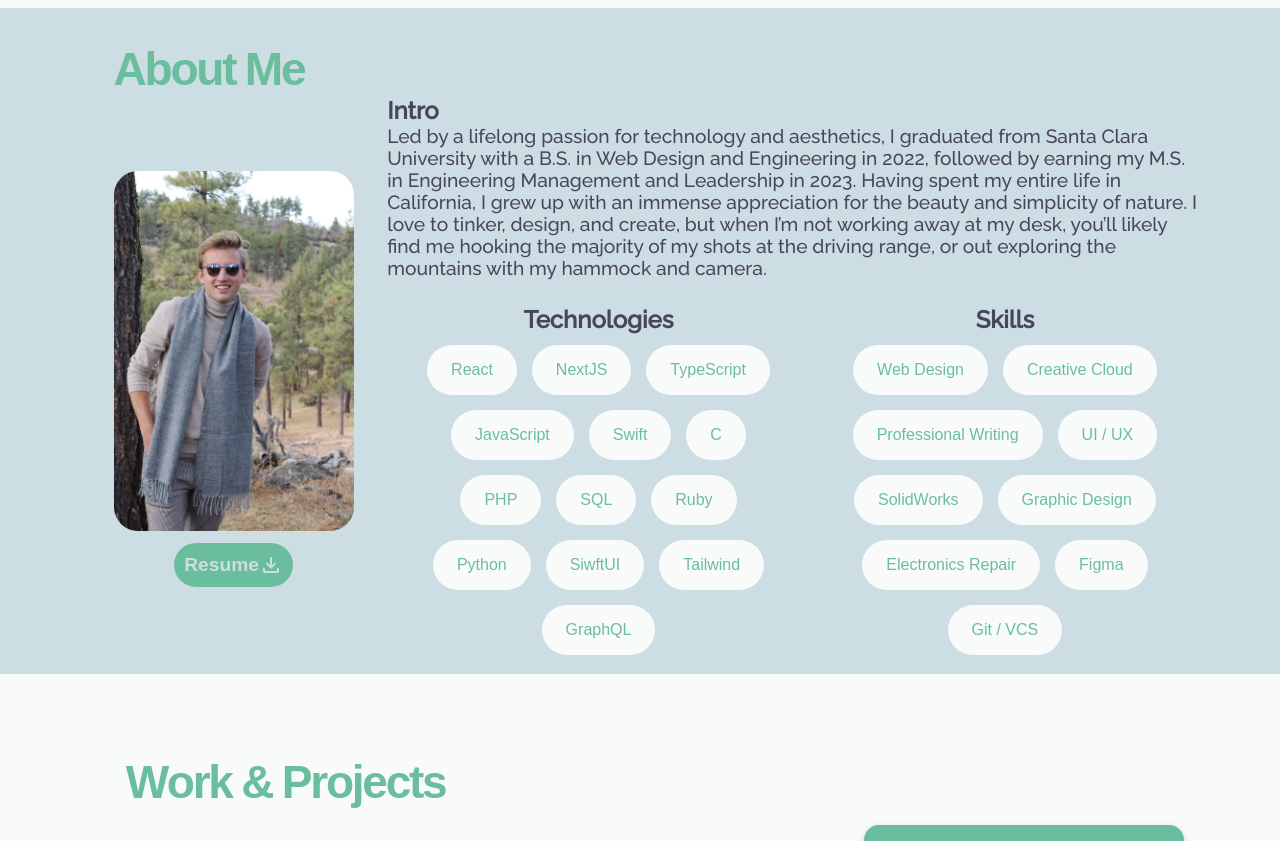
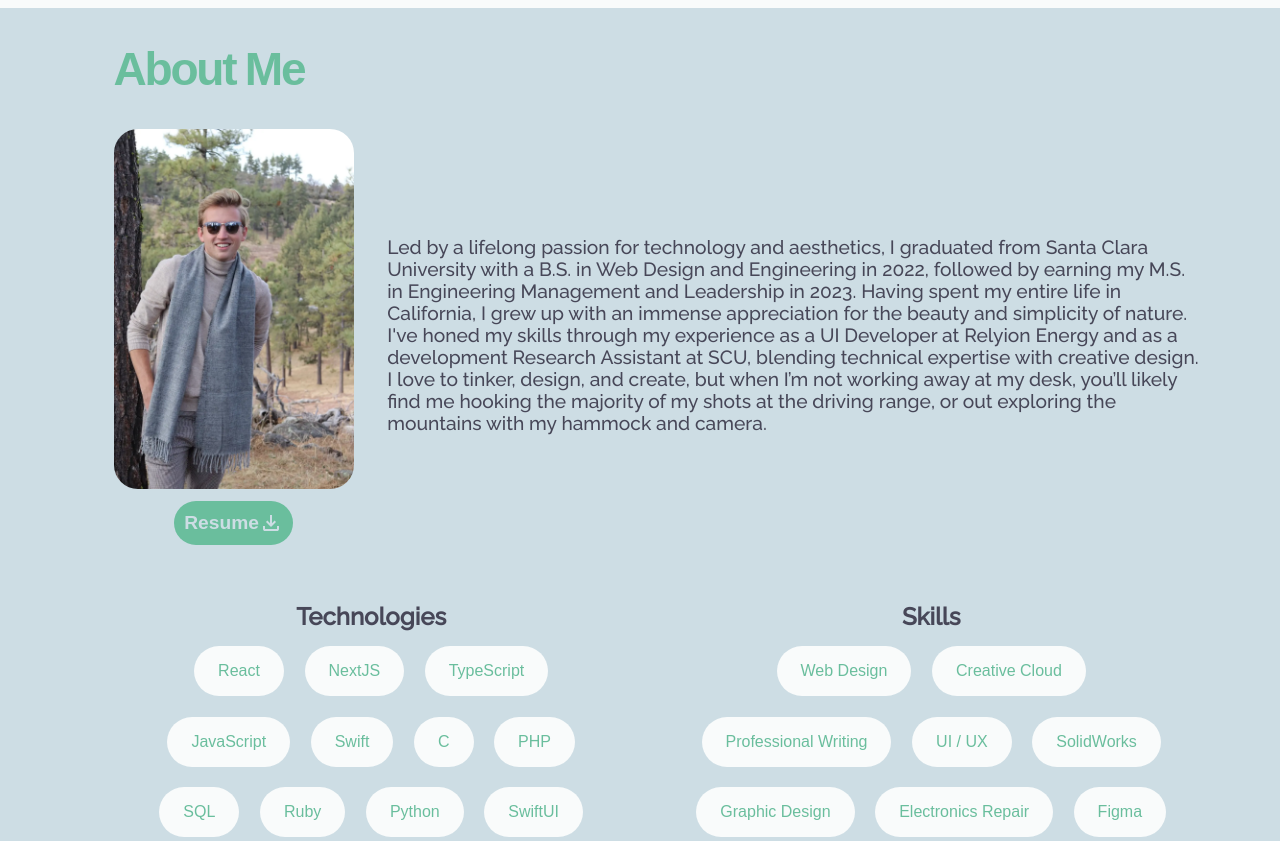
Before and after one commit to jackcdavey/PersonalWebsite, a Next.js app: page / in a window 1280 px wide. Shown: the part 920-1761 px from the top of the page. Built offline with nearby package versions, Linux system fonts and the light colour scheme; a web font is replaced by a local one.

Commit message:
Bio content and layout updates

```diff
--- a/src/app/sections/aboutMe.tsx
+++ b/src/app/sections/aboutMe.tsx
@@ -41,7 +41,7 @@ const chipVariants: Variants = {
 export default function AboutMe() {
     const skills = ["Web Design", "Creative Cloud", "Professional Writing", "UI / UX", "SolidWorks", "Graphic Design", "Electronics Repair", "Figma", "Git / VCS"]
 
-    const technologies = ["React", "NextJS", "TypeScript", "JavaScript", "Swift", "C", "PHP", "SQL", "Ruby", "Python", "SiwftUI", "Tailwind", "GraphQL"]
+    const technologies = ["React", "NextJS", "TypeScript", "JavaScript", "Swift", "C", "PHP", "SQL", "Ruby", "Python", "SwiftUI", "Tailwind", "GraphQL"]
 
     const isLargeScreen = useMediaQuery({ query: '(min-width: 901px)' });
     const isMediumScreen = useMediaQuery({ query: '(min-width: 711px) and (max-width: 900px)' });
@@ -73,11 +73,16 @@ export default function AboutMe() {
                         </ResumeDownload>
                     </ProjectLink>
                 </ProfileImageWrap>
+                <div style={{ display: "flex", flexDirection: "column", paddingBottom: '1rem' }}>
+                    {/* <h3>Intro</h3> */}
+                    <p>
+                        Led by a lifelong passion for technology and aesthetics, I graduated from Santa Clara University with a B.S. in Web Design and Engineering in 2022, followed by earning my M.S. in Engineering Management and Leadership in 2023. Having spent my entire life in California, I grew up with an immense appreciation for the beauty and simplicity of nature. I've honed my skills through my experience as a UI Developer at Relyion Energy and as a development Research Assistant at SCU, blending technical expertise with creative design. I love to tinker, design, and create, but when I’m not working away at my desk, you’ll likely find me hooking the majority of my shots at the driving range, or out exploring the mountains with my hammock and camera.				</p>
+                </div>
+
+            </SectionRow>
+            <SectionRow>
                 <div>
-                    <h3>Intro</h3>
-                    <p>
-                        Led by a lifelong passion for technology and aesthetics, I graduated from Santa Clara University with a B.S. in Web Design and Engineering in 2022, followed by earning my M.S. in Engineering Management and Leadership in 2023. Having spent my entire life in California, I grew up with an immense appreciation for the beauty and simplicity of nature. I love to tinker, design, and create, but when I’m not working away at my desk, you’ll likely find me hooking the majority of my shots at the driving range, or out exploring the mountains with my hammock and camera.					</p>
-                    <br></br>
+
 
                     <ContentBox>
                         <ContentRow>
@@ -127,6 +132,6 @@ export default function AboutMe() {
                     </ContentBox>
                 </div>
             </SectionRow>
-        </SectionWrap>
+        </SectionWrap >
     )
 }
```
